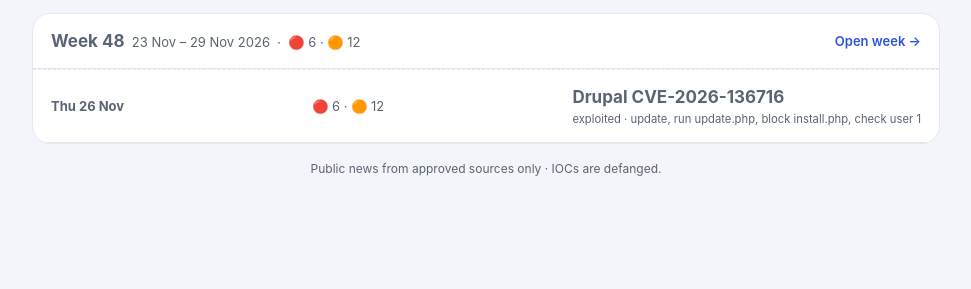
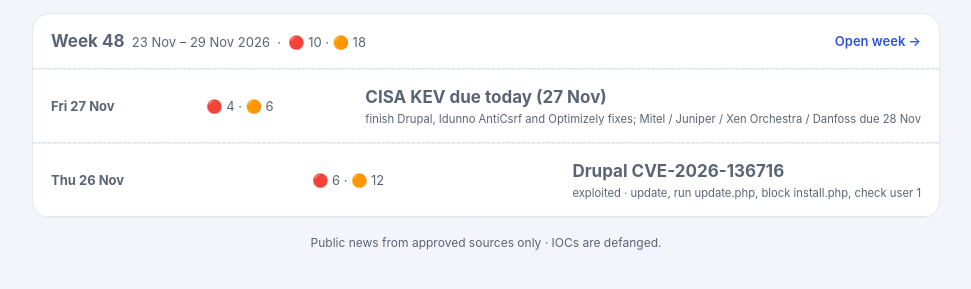
Before and after one commit to threatintel-hub/threat-intel, a plain HTML site: page index.html in a window 1280 px wide. Shown: the part 185-474 px from the top of the page, without its empty margins (154-1125 px from the left). Drawn offline with Linux system fonts and the light colour scheme.

Commit message:
Archive index

```diff
--- a/index.html
+++ b/index.html
@@ -26,6 +26,6 @@
 </head>
 <body><div class="wrap">
 <header class="hero"><span class="kicker">Threat Intel</span><h1>Archive</h1><p>Daily threat intel cards and weekly summaries, newest first.</p></header>
-<section class="wk"><a href="2026-W48/week.html"><span><b>Week 48</b> &nbsp;23 Nov – 29 Nov 2026 &nbsp;·&nbsp; 🔴 6 · 🟠 12</span><em>Open week →</em></a><a class="day" href="2026-W48/2026-11-26/card.html"><span class="dt">Thu 26 Nov</span><span class="ct">🔴 6 · 🟠 12</span><span class="tp"><b>Drupal CVE-2026-136716</b><small>exploited · update, run update.php, block install.php, check user 1</small></span></a></section>
+<section class="wk"><a href="2026-W48/week.html"><span><b>Week 48</b> &nbsp;23 Nov – 29 Nov 2026 &nbsp;·&nbsp; 🔴 10 · 🟠 18</span><em>Open week →</em></a><a class="day" href="2026-W48/2026-11-27/card.html"><span class="dt">Fri 27 Nov</span><span class="ct">🔴 4 · 🟠 6</span><span class="tp"><b>CISA KEV due today (27 Nov)</b><small>finish Drupal, Idunno AntiCsrf and Optimizely fixes; Mitel / Juniper / Xen Orchestra / Danfoss due 28 Nov</small></span></a><a class="day" href="2026-W48/2026-11-26/card.html"><span class="dt">Thu 26 Nov</span><span class="ct">🔴 6 · 🟠 12</span><span class="tp"><b>Drupal CVE-2026-136716</b><small>exploited · update, run update.php, block install.php, check user 1</small></span></a></section>
 <p class="foot">Public news from approved sources only · IOCs are defanged.</p>
 </div></body></html>
```
